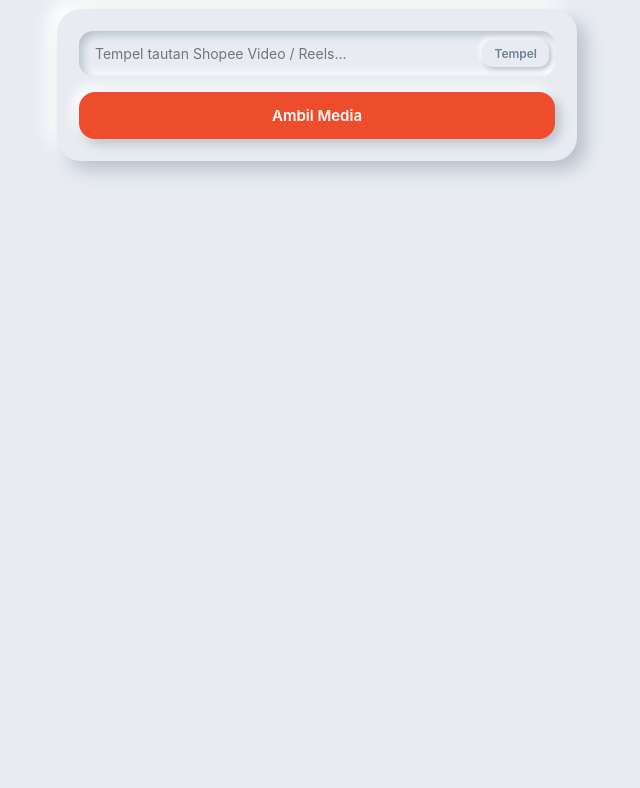
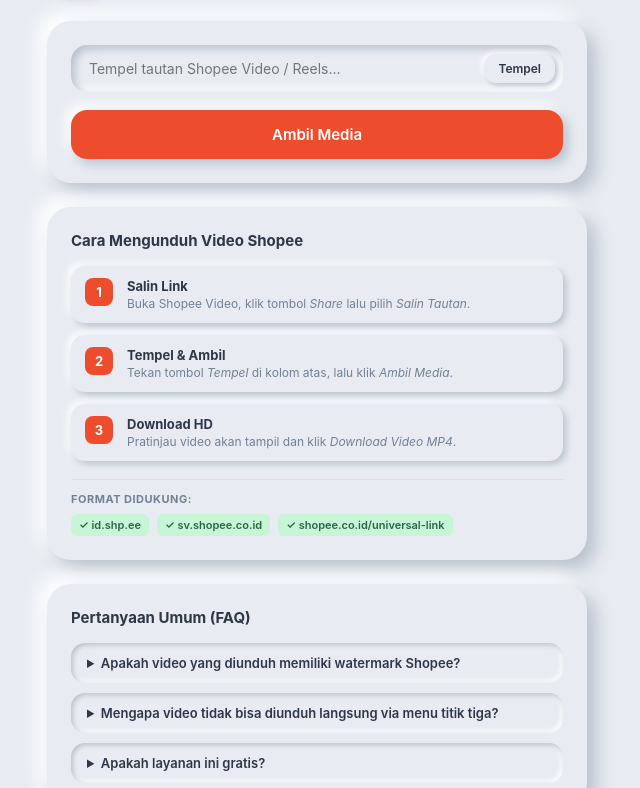
Before and after one commit to nebulacharon/mediadownloader-engine, a website: page public/index.html in a window 1280 px wide. Shown: the part 97-885 px from the top of the page, without its empty margins (323-963 px from the left). Before the commit the page ends 800 px from the top, so only its background shows below. Drawn offline with Linux system fonts and the light colour scheme.

Commit message:
feat: enhance ui layout with pastel clear button, native download protection and guide faq

```diff
--- a/public/assets/css/skeuomorphic.css
+++ b/public/assets/css/skeuomorphic.css
@@ -5,6 +5,8 @@
     --primary-accent: #ee4d2d;
     --primary-accent-dark: #d43b1c;
     --secondary-accent: #2ecc71;
+    --pastel-red-bg: #fed7d7;
+    --pastel-red-text: #c53030;
     --text-main: #2d3748;
     --text-muted: #718096;
   }
@@ -22,15 +24,15 @@
     min-height: 100vh;
     display: flex;
     justify-content: center;
-    padding: 30px 16px;
+    padding: 36px 16px;
   }
 
   .main-container {
     width: 100%;
-    max-width: 520px;
+    max-width: 540px;
     display: flex;
     flex-direction: column;
-    gap: 20px;
+    gap: 24px;
   }
 
   /* Header */
@@ -42,9 +44,9 @@
   }
 
   .logo-badge {
-    width: 48px;
-    height: 48px;
-    border-radius: 14px;
+    width: 50px;
+    height: 50px;
+    border-radius: 16px;
     background: var(--primary-accent);
     color: #fff;
     display: flex;
@@ -56,7 +58,7 @@
   }
 
   .app-title {
-    font-size: 20px;
+    font-size: 21px;
     font-weight: 700;
     color: var(--text-main);
   }
@@ -66,29 +68,28 @@
     color: var(--text-muted);
   }
 
-  /* Base Card */
+  /* Base Skeuomorphic Card */
   .skeuo-card {
     background: var(--bg-base);
     border-radius: 24px;
-    padding: 22px;
+    padding: 24px;
     box-shadow: 9px 9px 18px var(--shadow-dark), -9px -9px 18px var(--shadow-light);
-    transition: all 0.3s ease;
   }
 
-  /* Input Form & Action Buttons */
+  /* Input Form & Action Bar (Skat Rapi) */
   .input-wrapper {
     position: relative;
     display: flex;
     align-items: center;
-    margin-bottom: 16px;
+    margin-bottom: 18px;
   }
 
   .skeuo-input {
     width: 100%;
-    padding: 14px 100px 14px 16px;
+    padding: 15px 135px 15px 18px;
     border: none;
     outline: none;
-    border-radius: 14px;
+    border-radius: 16px;
     background: var(--bg-base);
     color: var(--text-main);
     font-size: 14px;
@@ -97,53 +98,60 @@
 
   .input-actions {
     position: absolute;
-    right: 6px;
+    right: 8px;
     display: flex;
     align-items: center;
-    gap: 6px;
+    gap: 8px;
   }
 
+  /* Tombol Clear Pastel Merah */
   .btn-clear {
-    width: 26px;
-    height: 26px;
+    width: 28px;
+    height: 28px;
     border: none;
     border-radius: 50%;
-    background: #cbd5e0;
-    color: #4a5568;
-    font-size: 12px;
-    font-weight: bold;
+    background: var(--pastel-red-bg);
+    color: var(--pastel-red-text);
+    font-size: 13px;
+    font-weight: 800;
     cursor: pointer;
     display: flex;
     align-items: center;
     justify-content: center;
-    transition: all 0.1s ease;
+    box-shadow: 2px 2px 5px var(--shadow-dark), -2px -2px 5px var(--shadow-light);
+    transition: transform 0.1s ease;
   }
 
   .btn-clear:hover {
-    background: #a0aec0;
-    color: #ffffff;
+    background: #feb2b2;
+  }
+
+  .btn-clear:active {
+    transform: scale(0.92);
+    box-shadow: inset 1px 1px 3px rgba(0,0,0,0.2);
   }
 
   .btn-subtle {
-    padding: 6px 12px;
+    padding: 7px 14px;
     border: none;
-    border-radius: 10px;
+    border-radius: 12px;
     background: var(--bg-base);
-    color: var(--text-muted);
+    color: var(--text-main);
     font-size: 12px;
     font-weight: 600;
     cursor: pointer;
     box-shadow: 2px 2px 5px var(--shadow-dark), -2px -2px 5px var(--shadow-light);
+    transition: all 0.1s ease;
   }
 
   .btn-subtle:active {
     box-shadow: inset 2px 2px 4px var(--shadow-dark), inset -2px -2px 4px var(--shadow-light);
   }
 
-  /* Buttons */
+  /* Primary & Action Buttons */
   .skeuo-button {
     width: 100%;
-    padding: 14px 20px;
+    padding: 15px 20px;
     border: none;
     border-radius: 16px;
     font-size: 15px;
@@ -204,7 +212,7 @@
     color: #22543d;
   }
 
-  /* Result Card Styles */
+  /* Result Card */
   .session-badge {
     display: inline-block;
     font-size: 11px;
@@ -212,7 +220,7 @@
     color: #276749;
     background: #c6f6d5;
     padding: 4px 10px;
-    border-radius: 6px;
+    border-radius: 8px;
     margin-bottom: 8px;
   }
 
@@ -253,3 +261,127 @@
     border-top: 1px solid rgba(0,0,0,0.06);
     padding-top: 16px;
   }
+
+  /* Guide Card / Tutorial Steps */
+  .guide-title {
+    font-size: 15px;
+    font-weight: 700;
+    margin-bottom: 16px;
+    color: var(--text-main);
+  }
+
+  .steps-grid {
+    display: flex;
+    flex-direction: column;
+    gap: 12px;
+    margin-bottom: 18px;
+  }
+
+  .step-item {
+    display: flex;
+    align-items: flex-start;
+    gap: 14px;
+    background: var(--bg-base);
+    padding: 12px 14px;
+    border-radius: 14px;
+    box-shadow: 3px 3px 7px var(--shadow-dark), -3px -3px 7px var(--shadow-light);
+  }
+
+  .step-num {
+    width: 28px;
+    height: 28px;
+    border-radius: 8px;
+    background: var(--primary-accent);
+    color: #fff;
+    display: flex;
+    align-items: center;
+    justify-content: center;
+    font-weight: 700;
+    font-size: 13px;
+    flex-shrink: 0;
+  }
+
+  .step-text {
+    display: flex;
+    flex-direction: column;
+    gap: 2px;
+    font-size: 12px;
+  }
+
+  .step-text strong {
+    color: var(--text-main);
+    font-size: 13px;
+  }
+
+  .step-text span {
+    color: var(--text-muted);
+  }
+
+  /* Badges */
+  .supported-box {
+    padding-top: 12px;
+    border-top: 1px solid rgba(0,0,0,0.05);
+    display: flex;
+    flex-direction: column;
+    gap: 8px;
+  }
+
+  .support-label {
+    font-size: 11px;
+    font-weight: 700;
+    color: var(--text-muted);
+    text-transform: uppercase;
+    letter-spacing: 0.5px;
+  }
+
+  .support-tags {
+    display: flex;
+    flex-wrap: wrap;
+    gap: 8px;
+  }
+
+  .badge-tag.ok {
+    font-size: 11px;
+    font-weight: 600;
+    color: #276749;
+    background: #c6f6d5;
+    padding: 4px 8px;
+    border-radius: 6px;
+  }
+
+  /* FAQ Accordion */
+  .faq-list {
+    display: flex;
+    flex-direction: column;
+    gap: 10px;
+  }
+
+  .faq-item {
+    background: var(--bg-base);
+    padding: 12px 16px;
+    border-radius: 14px;
+    box-shadow: inset 2px 2px 5px var(--shadow-dark), inset -2px -2px 5px var(--shadow-light);
+    cursor: pointer;
+  }
+
+  .faq-item summary {
+    font-size: 13px;
+    font-weight: 600;
+    color: var(--text-main);
+    outline: none;
+  }
+
+  .faq-item p {
+    margin-top: 8px;
+    font-size: 12px;
+    color: var(--text-muted);
+    line-height: 1.5;
+  }
+
+  /* Footer */
+  .app-footer {
+    text-align: center;
+    font-size: 11px;
+    color: var(--text-muted);
+    padding: 8px 0;
+  }
--- a/public/index.html
+++ b/public/index.html
@@ -4,7 +4,7 @@
   <meta charset="UTF-8" />
   <meta name="viewport" content="width=device-width, initial-scale=1.0" />
   <title>Shopee Video Downloader HD - Tanpa Watermark</title>
-  <meta name="description" content="Download video Shopee Reels / Video tanpa watermark kualitas jernih HD gratis dalam hitungan detik." />
+  <meta name="description" content="Download video Shopee Reels dan Video tanpa watermark kualitas jernih HD gratis, cepat, dan praktis." />
   <link rel="stylesheet" href="/assets/css/skeuomorphic.css" />
 </head>
 <body>
@@ -32,7 +32,7 @@
             autocomplete="off"
           />
           <div class="input-actions">
-            <button type="button" id="btn-clear" class="btn-clear" title="Hapus teks" style="display: none;">✕</button>
+            <button type="button" id="btn-clear" class="btn-clear" title="Hapus tautan" style="display: none;">✕</button>
             <button type="button" id="btn-paste" class="btn-subtle" title="Tempel dari Clipboard">Tempel</button>
           </div>
         </div>
@@ -50,24 +50,92 @@
         <h2 id="product-title" class="result-title"></h2>
       </div>
 
-      <!-- Video Player Frame -->
+      <!-- Video Player Frame dengan Proteksi Download Native -->
       <div id="video-container" class="media-block">
         <div class="section-tag video-tag">Video HD (Tanpa Watermark)</div>
         <div class="video-frame">
-          <video id="video-player" controls preload="metadata" playsinline></video>
+          <video
+            id="video-player"
+            controls
+            controlsList="nodownload"
+            oncontextmenu="return false;"
+            preload="metadata"
+            playsinline
+          ></video>
         </div>
         <button id="btn-download-video" class="skeuo-button accent-btn">
           Download Video MP4
         </button>
       </div>
 
-      <!-- Reset / Unduh Video Baru -->
+      <!-- Reset Action -->
       <div class="reset-action-block">
         <button id="btn-reset-flow" class="skeuo-button reset-btn">
           🔄 Unduh Video Lain / Mulai Ulang
         </button>
       </div>
     </section>
+
+    <!-- Visual Guide / Tutorial Section -->
+    <section class="skeuo-card guide-card">
+      <h3 class="guide-title">Cara Mengunduh Video Shopee</h3>
+      <div class="steps-grid">
+        <div class="step-item">
+          <div class="step-num">1</div>
+          <div class="step-text">
+            <strong>Salin Link</strong>
+            <span>Buka Shopee Video, klik tombol <em>Share</em> lalu pilih <em>Salin Tautan</em>.</span>
+          </div>
+        </div>
+        <div class="step-item">
+          <div class="step-num">2</div>
+          <div class="step-text">
+            <strong>Tempel & Ambil</strong>
+            <span>Tekan tombol <em>Tempel</em> di kolom atas, lalu klik <em>Ambil Media</em>.</span>
+          </div>
+        </div>
+        <div class="step-item">
+          <div class="step-num">3</div>
+          <div class="step-text">
+            <strong>Download HD</strong>
+            <span>Pratinjau video akan tampil dan klik <em>Download Video MP4</em>.</span>
+          </div>
+        </div>
+      </div>
+
+      <!-- Format Badges -->
+      <div class="supported-box">
+        <div class="support-label">Format Didukung:</div>
+        <div class="support-tags">
+          <span class="badge-tag ok">✓ id.shp.ee</span>
+          <span class="badge-tag ok">✓ sv.shopee.co.id</span>
+          <span class="badge-tag ok">✓ shopee.co.id/universal-link</span>
+        </div>
+      </div>
+    </section>
+
+    <!-- FAQ Accordion Section -->
+    <section class="skeuo-card faq-card">
+      <h3 class="guide-title">Pertanyaan Umum (FAQ)</h3>
+      <div class="faq-list">
+        <details class="faq-item">
+          <summary>Apakah video yang diunduh memiliki watermark Shopee?</summary>
+          <p>Tidak. Engine kami langsung mengambil stream resolusi asli dari CDN Shopee sehingga hasil download bersih tanpa watermark logo.</p>
+        </details>
+        <details class="faq-item">
+          <summary>Mengapa video tidak bisa diunduh langsung via menu titik tiga?</summary>
+          <p>Menu native dinonaktifkan untuk memastikan resolusi yang terunduh adalah kualitas bit-rate HD tertinggi melalui pipeline server kami.</p>
+        </details>
+        <details class="faq-item">
+          <summary>Apakah layanan ini gratis?</summary>
+          <p>Ya, alat ini 100% gratis digunakan kapan saja tanpa batas kuota harian.</p>
+        </details>
+      </div>
+    </section>
+
+    <footer class="app-footer">
+      <p>© 2026 Shopee Video Grabber Engine. All rights reserved.</p>
+    </footer>
   </main>
 
   <script src="/assets/js/app.js" defer></script>
```
